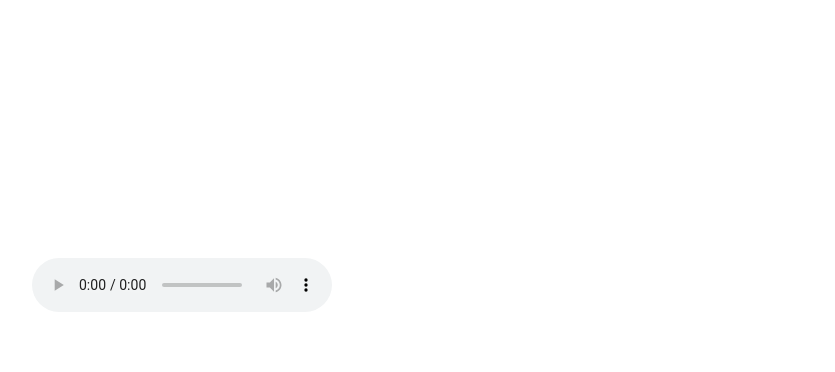
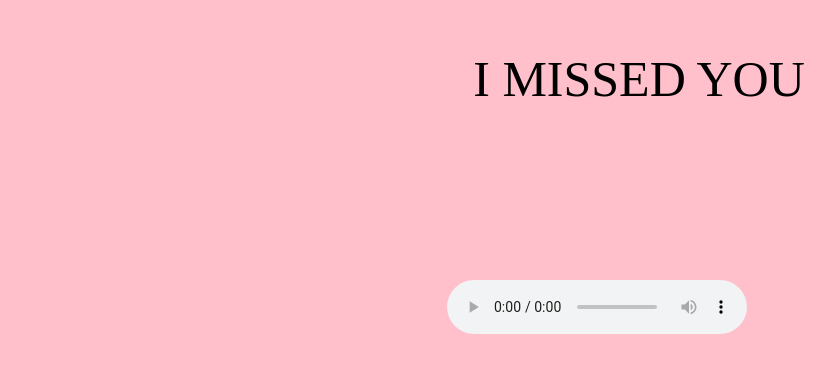
Before and after one commit to Siddhartha-flutter/Special.github.io, a plain HTML site: page index.html in a window 1280 px wide. Shown: the whole page, without its empty margins (1-836 px from the left). Drawn offline with Linux system fonts and the light colour scheme.

Commit message:
Add files via upload

```diff
--- a/index.html
+++ b/index.html
@@ -3,10 +3,13 @@
     <head>
         <title>SPECIAL ONE</title>
     </head>
-    <body>
-        <div style="position: relative;
-        top: 250px;
-        left: 25px;">
+    <body style="background: pink;">
+        <p style="
+        font-size: 50px;
+        text-align: center;">I MISSED YOU</p>
+        <div style="position: absolute;
+        top: 35%;
+        left: 35%;">
             <audio controls>
                 <source src="special.mpeg" type="audio/mpeg">
             </audio>
```
